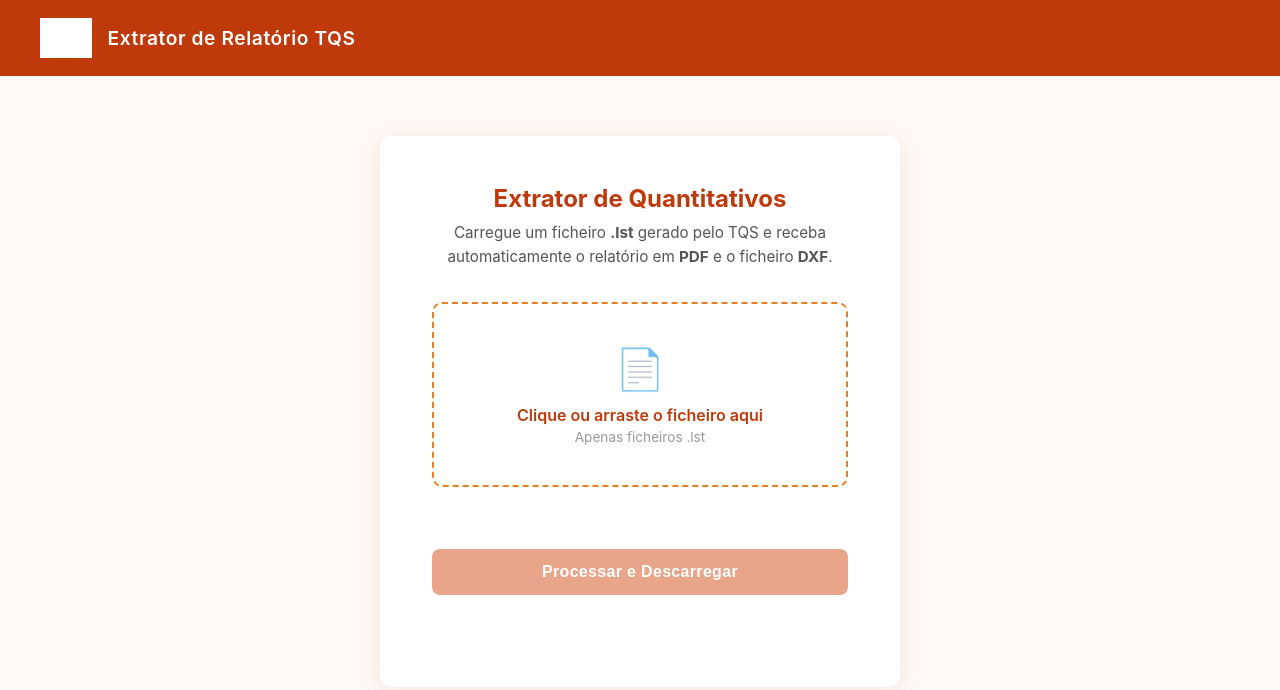
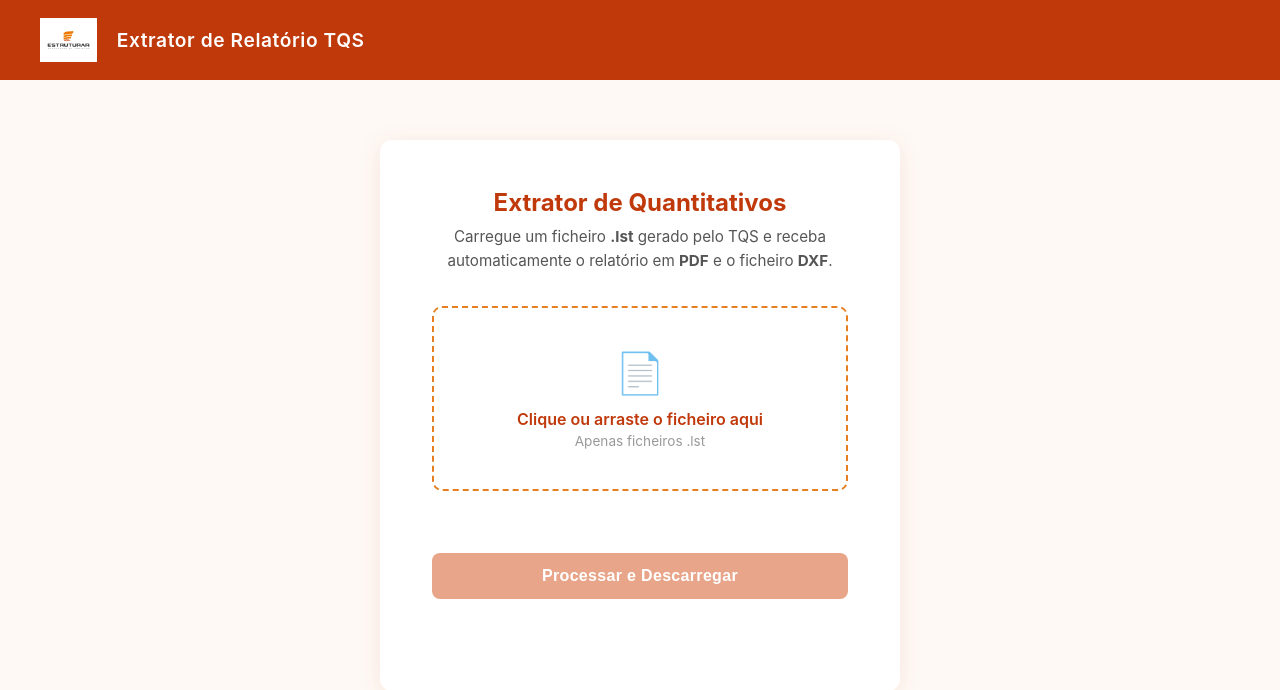
Before and after one commit to thiagobfo/ESTRUTURAR, a Flask app: page / in a window 1280 px wide. Shown: the top 690 px of the page. Run offline with Flask 3, Linux system fonts and the light colour scheme.

```diff
--- a/templates/index.html
+++ b/templates/index.html
@@ -21,12 +21,13 @@
       padding: 18px 40px;
       display: flex;
       align-items: center;
-      gap: 16px;
+      gap: 20px;
     }
 
     header img {
-      height: 40px;
-      filter: brightness(0) invert(1);
+      height: 44px;
+      width: auto;
+      object-fit: contain;
     }
 
     header span {
```
Also changed, not shown: .claude/settings.local.json (added).
